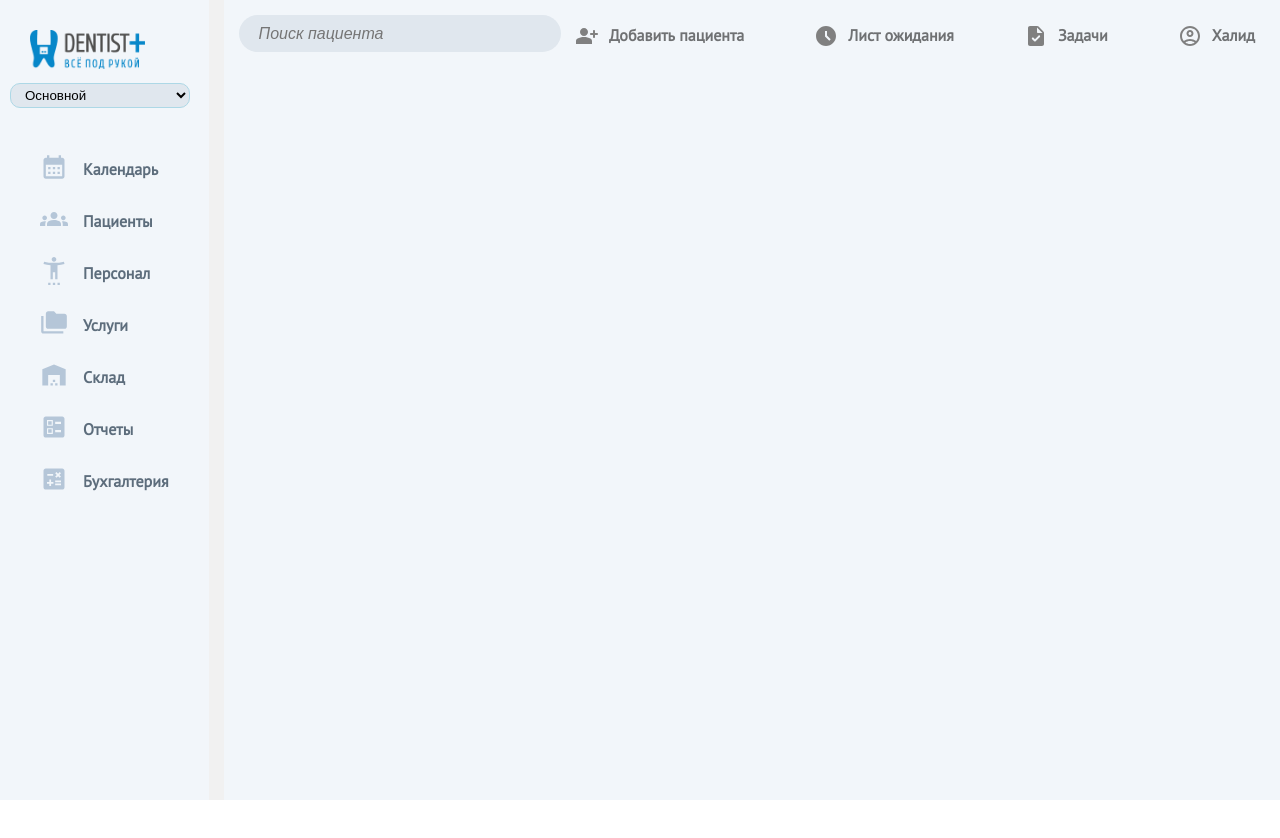
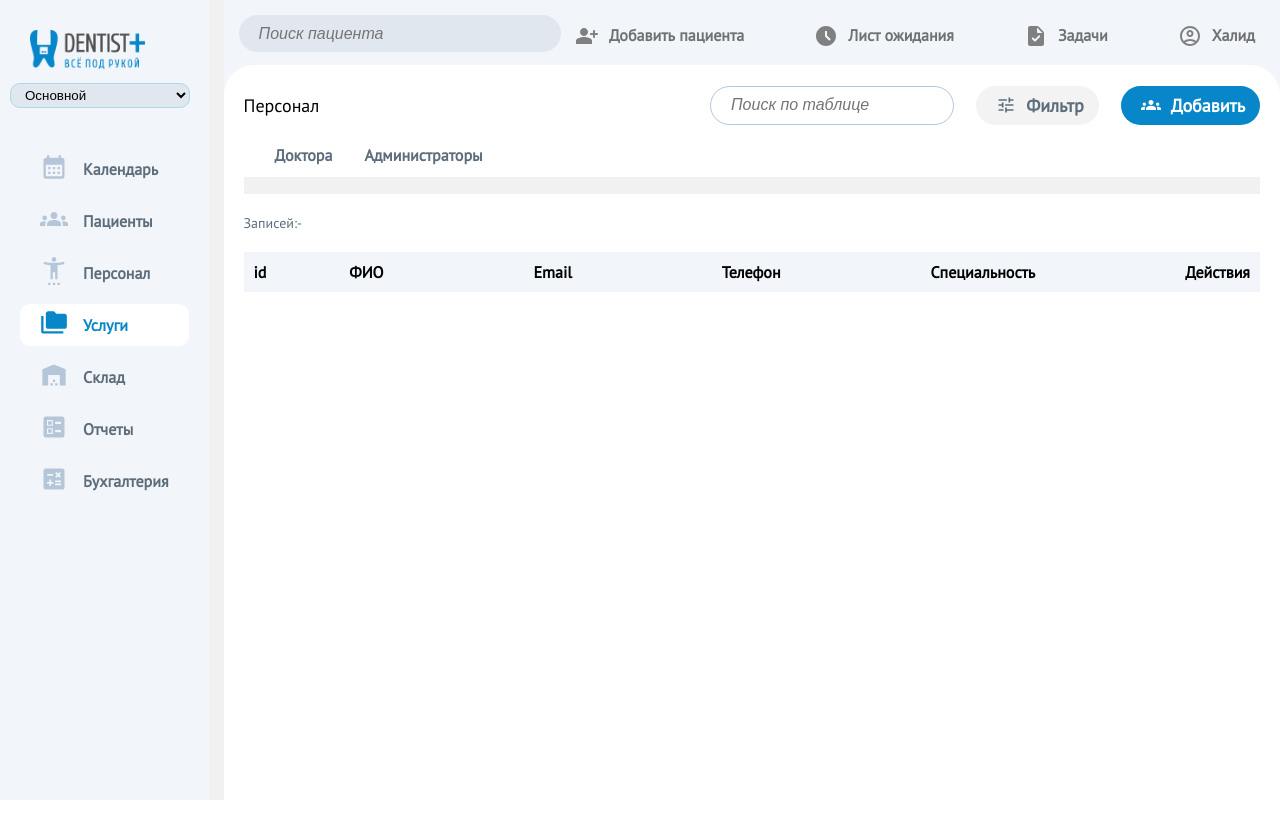
Before and after one commit to alievhalid/dentist, a React (Create React App) app: page /services in a window 1280 px wide. Shown: the top 838 px of the page. Before the commit the page ends 800 px from the top, so only its background shows below. Built offline with nearby package versions, Linux system fonts and the light colour scheme; a web font is replaced by a local one.

Commit message:
added window for adding services

```diff
--- a/src/common/Content.jsx
+++ b/src/common/Content.jsx
@@ -8,6 +8,7 @@ import styles from "./content.module.scss";
 import Profile from "../components/patients/profile/Profile";
 import Visit from "../components/patients/visit/Visit";
 import Formul from "../components/patients/formul/Formul";
+import Services from "../components/services/Services";
 function Content() {
   return (
     <div className={styles.content}>
@@ -16,6 +17,7 @@ function Content() {
         <Route path="/staff" element={<Staff />} />
         <Route path="/patients" element={<Patients />} />
         <Route path="/calendar" element={<Calendar />} />
+        <Route path="/services" element={<Services/>} />
         <Route path="/" element={<Calendar />} />
         <Route path="/patients/profile" element={<Profile />} />
         <Route path="/patients/profile/visit" element={<Visit />} />
--- /dev/null
+++ b/src/components/services/AddServices.jsx
@@ -0,0 +1,64 @@
+import React from 'react';
+import {useFormik} from "formik";
+import * as Yup from "yup";
+import {Button, Grid} from "@mui/material";
+import TextInput from "../inputs/TextInput";
+import styles from "./add-sevices.module.scss"
+
+const AddServices = () => {
+    const formik = useFormik({
+        initialValues: {
+            service: "",
+            price: 0,
+        },
+        validationSchema: Yup.object({
+            service: Yup.string()
+                .required("Обязательное поле!"),
+            price: Yup.number("Обязательное поле")
+                .required("Обязательное поле!"),
+
+        }),
+        onSubmit: (values) => console.log(JSON.stringify(values, null, 2)),
+    });
+    return (
+        <div className={styles.wrap}>
+            <form onSubmit={formik.handleSubmit}>
+                <h3>Добавление услуги</h3>
+                <div>
+                    <Grid container spacing={{ md: 2 }} columns={12}>
+                        <Grid item xs={12}>
+                        </Grid>
+                        <Grid item xs={8}>
+                            <TextInput
+                                formik={formik}
+                                name='service'
+                                label='Название услуги'
+                                type='text'
+                            />
+                        </Grid>
+                        <Grid item xs={4}  >
+                            <TextInput
+                                name='price'
+                                label='Цена'
+                                formik={formik}
+                                type='number'
+                            />
+                        </Grid>
+                        <Grid item xs={12}  >
+                            <Button
+                                fullWidth
+                                type='submit'
+                                variant="contained"
+                                color="primary"
+                            >
+                                Войти
+                            </Button>
+                        </Grid>
+                    </Grid>
+                </div>
+            </form>
+        </div>
+    );
+};
+
+export default AddServices;
--- /dev/null
+++ b/src/components/services/Services.jsx
@@ -0,0 +1,77 @@
+import React, {useState} from 'react';
+import styles from "../staff/staff.module.scss";
+import TuneIcon from "@mui/icons-material/Tune";
+import GroupsIcon from "@mui/icons-material/Groups";
+import {Dialog} from "@mui/material";
+import AddStaff from "../staff/AddStaff";
+import AddServices from "./AddServices";
+const Services = () => {
+
+    const [open, setOpen] = useState(false);
+    const handleClickOpen = () => {
+        setOpen(true);
+    };
+    const handleClose = () => {
+        setOpen(false);
+    };
+    return (
+        <div className={styles.main}>
+            <div className={styles.wrap}>
+                <div className={styles.options}>
+                    <div>Персонал</div>
+                </div>
+                <div className={styles.nav}>
+                    <div>
+                        <input type="text" placeholder="Поиск по таблице" />{" "}
+                    </div>
+                    <div className={styles.icons}>
+                        <div>
+                            <TuneIcon />
+                        </div>
+                        <div>Фильтр</div>
+                    </div>
+                    <span>
+            <div className={styles.icons}>
+              <div>
+                <GroupsIcon />
+              </div>
+              <div onClick={handleClickOpen}>Добавить</div>
+              <Dialog
+                  open={open}
+                  onClose={handleClose}
+                  aria-labelledby="form-dialog"
+                  maxWidth={"sm"}
+                  fullWidth
+              >
+                <AddServices setOpen={setOpen} handleClose={handleClose} />
+              </Dialog>
+            </div>
+          </span>
+                </div>
+            </div>
+            <div className={styles.filters}>
+                <div className={styles.wall}>
+                    <div className={styles["staff-list"]}>
+                        <div>Доктора</div>
+                        <div>Администраторы</div>
+                    </div>
+                </div>
+                <div className={styles.recordings}>Записей:-</div>
+                <div className={styles.filt}>
+                    <nav>
+            <span>
+              <li>id</li>
+              <li>ФИО</li>
+            </span>
+                        <li>Email</li>
+                        <li>Телефон</li>
+                        <li>Специальность</li>
+                        <li>Действия</li>
+                    </nav>
+                </div>
+            </div>
+        </div>
+    );
+};
+
+export default Services;
--- /dev/null
+++ b/src/components/services/add-sevices.module.scss
@@ -0,0 +1,3 @@
+.wrap{
+  padding: 50px;
+}
--- a/src/components/sidebar/Sidebar.jsx
+++ b/src/components/sidebar/Sidebar.jsx
@@ -62,12 +62,19 @@ function Sidebar() {
             </div>
           )}
         </NavLink>
+        <NavLink to="/services">
+          {({ isActive }) => (
+              <div className={isActive ? styles.active : " "}>
                 <div className={styles.icons}>
                   <div>
                     <FolderCopyIcon />
                   </div>
                   <li>Услуги</li>
                 </div>
+              </div>
+          )}
+        </NavLink>
+
         <div className={styles.icons}>
           <div>
             <WarehouseIcon />
```
Lines whose indentation alone changed are shown as unchanged.
